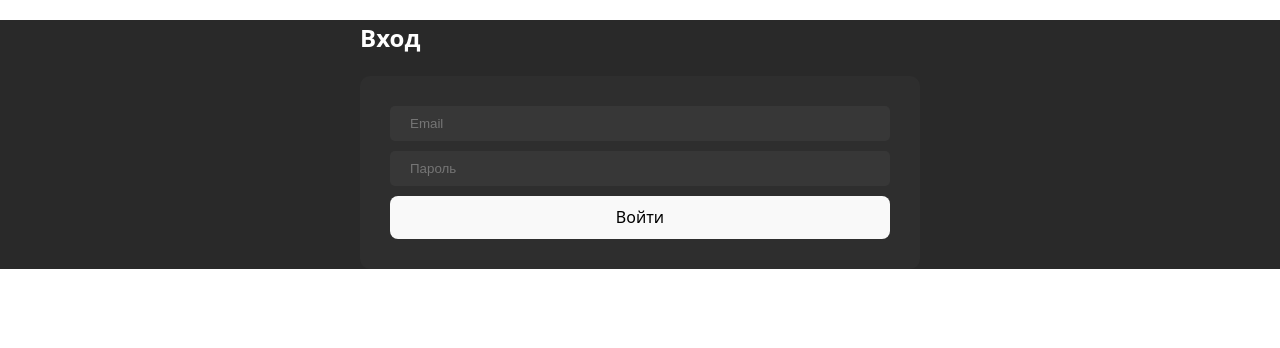
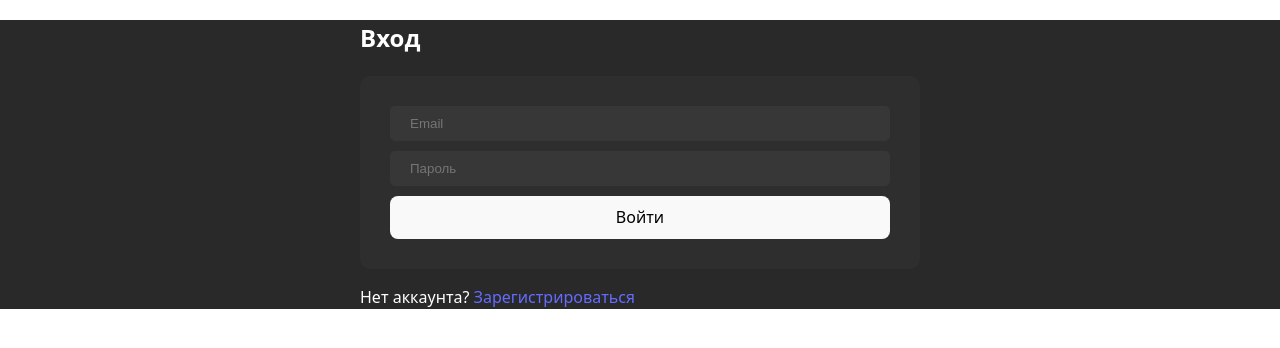
Before and after one commit to zagovormasonov/auth, a React (Vite) app: page /login in a window 1280 px wide. Shown: the top 348 px of the page. Built offline with nearby package versions, Linux system fonts and the light colour scheme.

Commit message:
framer motion

```diff
--- a/src/components/Login.jsx
+++ b/src/components/Login.jsx
@@ -1,6 +1,6 @@
 import { useState } from "react";
 import { supabase } from "../supabaseClient";
-import { useNavigate } from "react-router-dom";
+import { useNavigate, Link } from "react-router-dom";
 import { motion } from "framer-motion";
 
 const Login = () => {
@@ -23,7 +23,7 @@
       setShowSuccess(true); // Показываем анимацию успеха
       setTimeout(() => {
         navigate("/dashboard"); // Через 1.5 секунды переходим на Dashboard
-      }, 1500);
+      }, 800);
     }
   };
 
@@ -48,12 +48,16 @@
         <button type="submit">Войти</button>
       </form>
 
+      <p>
+        Нет аккаунта? <Link to="/register">Зарегистрироваться</Link>
+      </p>
+
       {showSuccess && (
         <motion.div
           initial={{ opacity: 0, scale: 0.5 }}
           animate={{ opacity: 1, scale: 1 }}
           exit={{ opacity: 0, scale: 0.5 }}
-          transition={{ duration: 0.5 }}
+          transition={{ duration: 0.3 }}
           style={{
             marginTop: "20px",
             padding: "10px",
@@ -63,7 +67,7 @@
             textAlign: "center",
           }}
         >
-          ✅ Успешный вход!
+          Успешный вход!
         </motion.div>
       )}
     </div>
```
